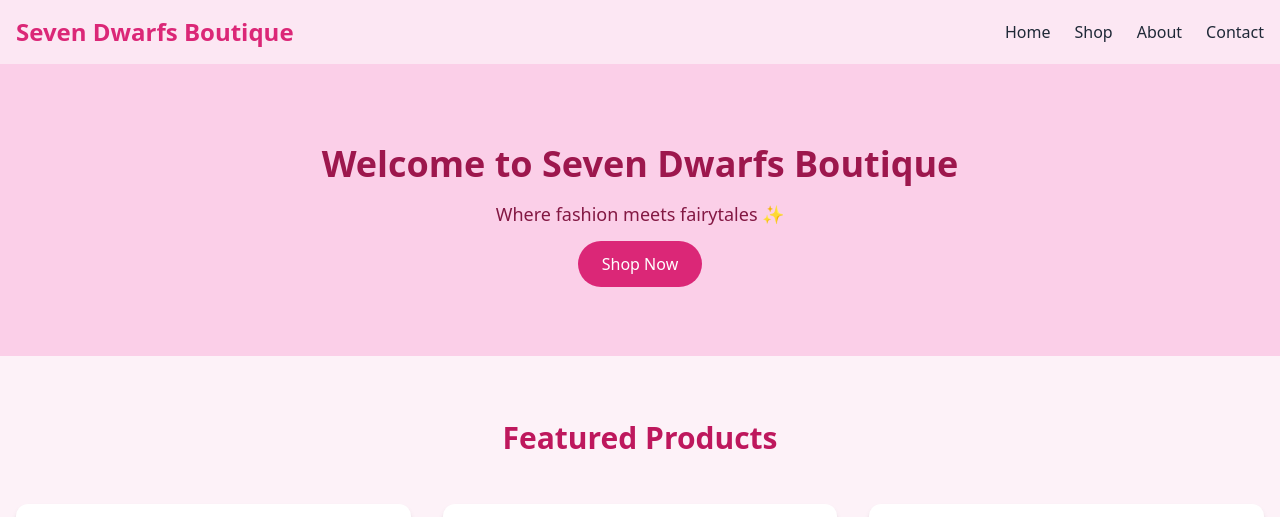
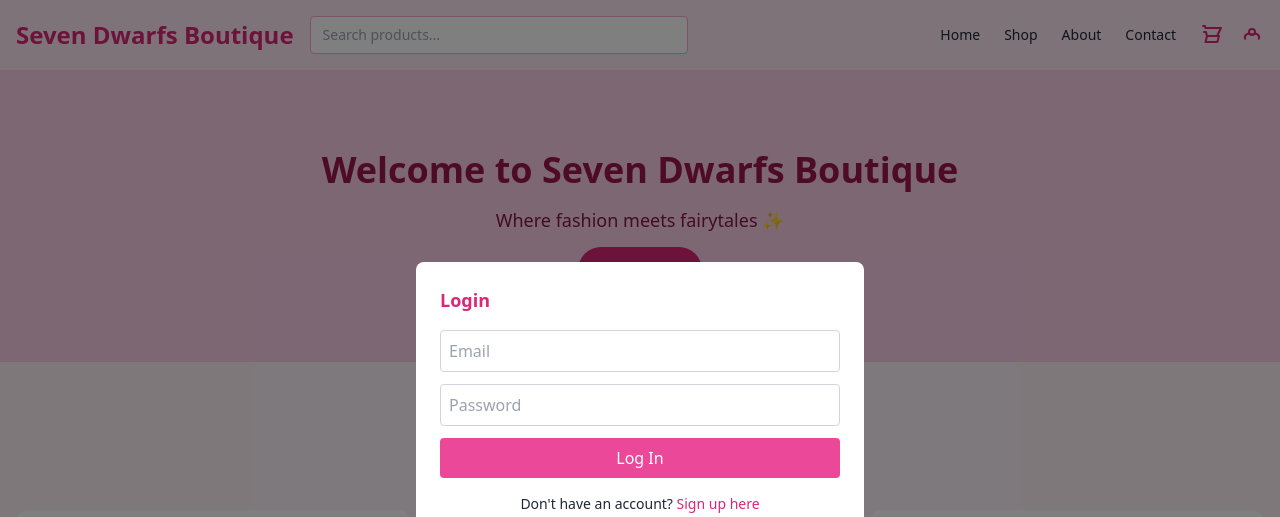
Before and after one commit to Ayesumoon/capstone, a PHP site: page /customerside/homepage.php in a window 1280 px wide. Shown: the top 517 px of the page. Run offline with PHP 8.4, Linux system fonts and the light colour scheme; data comes from the database, SQL or seed files in the repository; some libraries are stand-ins or nearby versions.

Commit message:
changes 04/19

```diff
--- a/customerside/homepage.php
+++ b/customerside/homepage.php
@@ -12,31 +12,89 @@ $sql = "SELECT product_name, description, price_id AS price, image_url
         LIMIT 6";
 
 $result = $conn->query($sql);
-?>
-
-<!DOCTYPE html>
-<html lang="en">
+?><!DOCTYPE html>
+<html lang="en" x-data="{ profileOpen: false, showLogin: true }" @keydown.escape.window="profileOpen = false">
 <head>
   <meta charset="UTF-8" />
   <meta name="viewport" content="width=device-width, initial-scale=1.0" />
   <title>Seven Dwarfs Boutique</title>
   <script src="https://cdn.tailwindcss.com"></script>
+  <script src="https://unpkg.com/alpinejs@3.x.x/dist/cdn.min.js" defer></script>
 </head>
 <body class="bg-pink-50 text-gray-800">
 
   <!-- Navbar -->
   <nav class="bg-pink-100 shadow-md">
-    <div class="max-w-7xl mx-auto px-4 py-4 flex justify-between items-center">
-      <h1 class="text-2xl font-bold text-pink-600">Seven Dwarfs Boutique</h1>
-      <ul class="flex space-x-6">
+    <div class="max-w-7xl mx-auto px-4 py-4 flex flex-wrap justify-between items-center gap-4">
+
+      <!-- Logo + Search -->
+      <div class="flex items-center gap-4 flex-grow max-w-2xl">
+        <h1 class="text-2xl font-bold text-pink-600 whitespace-nowrap">Seven Dwarfs Boutique</h1>
+        <form action="shop.php" method="get" class="flex-grow">
+          <input type="text" name="search" placeholder="Search products..."
+                 class="w-full border border-pink-300 rounded px-3 py-2 text-sm focus:outline-none focus:ring-2 focus:ring-pink-400">
+        </form>
+      </div>
+
+      <!-- Navigation & Icons -->
+      <ul class="flex space-x-6 text-sm items-center">
         <li><a href="homepage.php" class="hover:text-pink-500">Home</a></li>
         <li><a href="shop.php" class="hover:text-pink-500">Shop</a></li>
         <li><a href="#" class="hover:text-pink-500">About</a></li>
         <li><a href="#" class="hover:text-pink-500">Contact</a></li>
-      </ul>
+
+       <!-- Right: Icons -->
+    <div class="flex items-center gap-4 text-pink-600">
+      <!-- Cart Icon -->
+      <a href="cart.php" class="hover:text-pink-500" title="Cart">
+        <svg xmlns="http://www.w3.org/2000/svg" class="h-6 w-6" viewBox="0 0 24 24" fill="none" stroke="currentColor" stroke-width="2">
+          <path stroke-linecap="round" stroke-linejoin="round" d="M3 3h2l.4 2M7 13h10l4-8H5.4M7 13l-1.5 6h11.1a1 1 0 001-.8l1.4-5.2H7zm0 0l-1-4H4" />
+        </svg>
+      </a>
+
+      <!-- Profile Icon opens login modal directly -->
+      <div class="relative">
+        <button @click="showLogin = true" class="hover:text-pink-500" title="Profile">
+          <svg xmlns="http://www.w3.org/2000/svg" class="h-6 w-6" viewBox="0 0 24 24" fill="none" stroke="currentColor" stroke-width="2">
+            <path stroke-linecap="round" stroke-linejoin="round" d="M5.121 17.804A4 4 0 0112 14a4 4 0 016.879 3.804M15 11a3 3 0 11-6 0 3 3 0 016 0z" />
+          </svg>
+        </button>
+      </div>
+    </div>
   </div>
 </nav>
 
+<!-- Login Modal -->
+<div x-show="showLogin" x-transition class="fixed inset-0 z-50 flex items-center justify-center bg-black bg-opacity-50">
+  <div class="bg-white rounded-lg p-6 w-full max-w-md">
+    <h2 class="text-lg font-semibold mb-4 text-pink-600">Login</h2>
+    <form action="login_handler.php" method="POST">
+      <input type="email" name="email" placeholder="Email" required class="w-full border border-gray-300 p-2 rounded mb-3 focus:ring-2 focus:ring-pink-400">
+      <input type="password" name="password" placeholder="Password" required class="w-full border border-gray-300 p-2 rounded mb-3 focus:ring-2 focus:ring-pink-400">
+      <button type="submit" class="w-full bg-pink-500 text-white py-2 rounded hover:bg-pink-600 transition">Log In</button>
+    </form>
+    <p class="text-sm text-center mt-4">
+      Don't have an account?
+      <button @click="showLogin = false; showSignup = true" class="text-pink-600 hover:underline">Sign up here</button>
+    </p>
+  </div>
+</div>
+
+<!-- Signup Modal -->
+<div x-show="showSignup" x-transition class="fixed inset-0 z-50 flex items-center justify-center bg-black bg-opacity-50">
+  <div class="bg-white rounded-lg p-6 w-full max-w-md">
+    <h2 class="text-lg font-semibold mb-4 text-pink-600">Sign Up</h2>
+    <form action="signup_handler.php" method="POST">
+      <input type="text" name="first_name" placeholder="First Name" required class="w-full border border-gray-300 p-2 rounded mb-3 focus:ring-2 focus:ring-pink-400">
+      <input type="text" name="last_name" placeholder="Last Name" required class="w-full border border-gray-300 p-2 rounded mb-3 focus:ring-2 focus:ring-pink-400">
+      <input type="email" name="email" placeholder="Email" required class="w-full border border-gray-300 p-2 rounded mb-3 focus:ring-2 focus:ring-pink-400">
+      <input type="text" name="phone" placeholder="Phone" required class="w-full border border-gray-300 p-2 rounded mb-3 focus:ring-2 focus:ring-pink-400">
+      <input type="text" name="address" placeholder="Address" required class="w-full border border-gray-300 p-2 rounded mb-3 focus:ring-2 focus:ring-pink-400">
+      <input type="password" name="password" placeholder="Password" required class="w-full border border-gray-300 p-2 rounded mb-3 focus:ring-2 focus:ring-pink-400">
+      <button type="submit" class="w-full bg-pink-500 text-white py-2 rounded hover:bg-pink-600 transition">Sign Up</button>
+    </form>
+  </div>
+</div>
   <!-- Hero Section -->
   <section class="bg-pink-200 text-center py-20">
     <h2 class="text-4xl font-bold text-pink-800 mb-4">Welcome to Seven Dwarfs Boutique</h2>
@@ -61,6 +119,7 @@ $result = $conn->query($sql);
   </section>
 
   <?php $conn->close(); ?>
+
   <!-- Footer -->
   <footer class="bg-pink-100 text-center py-6">
     <p class="text-pink-700">&copy; 2025 Seven Dwarfs Boutique. All rights reserved.</p>
```
Also changed, not shown: customerside/login_handler.php (added, +35 -0 lines), customerside/shop.php (+30 -43 lines), customerside/signup_handler.php (added, +35 -0 lines). Lines whose indentation alone changed are shown as unchanged.
